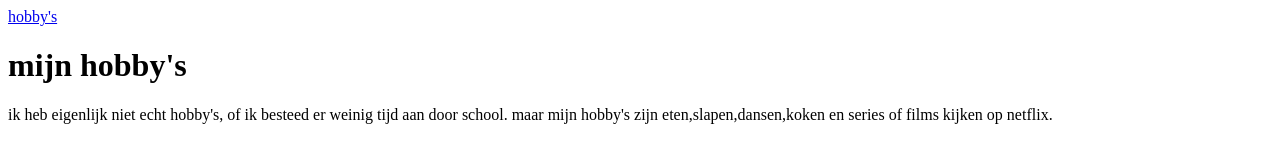
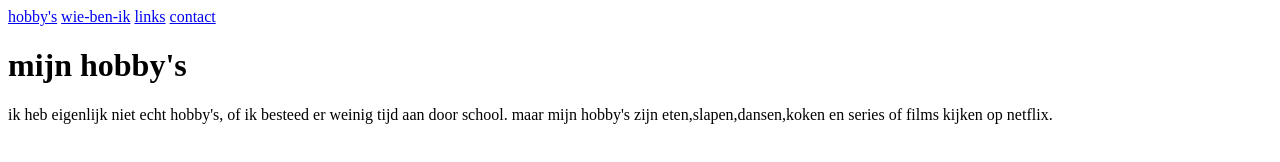
Before and after one commit to Ilaishara/Ilaishara.github.io, a plain HTML site: page index.html in a window 1280 px wide. Drawn offline with Linux system fonts and the light colour scheme.

Commit message:
Update index.html

```diff
--- a/index.html
+++ b/index.html
@@ -7,6 +7,9 @@
 </head>
 <body>
     <a href="hobbys.html">hobby's</a>
+    <a href="wie-ben-ik.html">wie-ben-ik</a>
+    <a href="links.html">links</a>
+    <a href="contact.html">contact</a>
 <h1>mijn hobby's</h1>
 <p>ik heb eigenlijk niet echt hobby's, of ik besteed er weinig tijd aan door school. maar mijn hobby's zijn eten,slapen,dansen,koken en series of films kijken op netflix. </p>
     </body>
```
